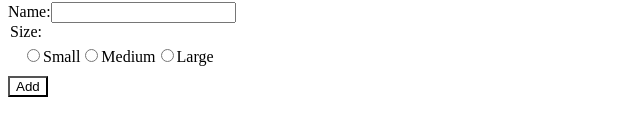
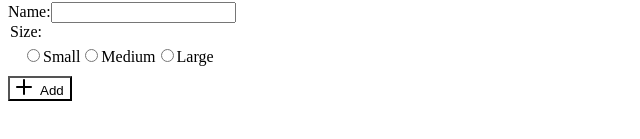
Before and after one commit to Treyson-Grange/DroneCones, a Nuxt app in the folder dronecones-app/: page /addDrone in a window 1280 px wide. Shown: the part 181-320 px from the top of the page, without its empty margins (0-640 px from the left). Built offline with nearby package versions, Linux system fonts and the light colour scheme.

Commit message:
updated colors to add more variation

```diff
--- a/dronecones-app/assets/style.css
+++ b/dronecones-app/assets/style.css
@@ -1,8 +1,9 @@
 @import url('https://fonts.googleapis.com/css2?family=Modak&family=Orbitron:wght@400;500;600;700;800;900&display=swap');
 
 :root {
-  --primary-color: #560BAD;
-  --secondary-color: #7209B7;
+  --primary-color: #3A0CA3;
+  --secondary-color: #560BAD;
+  --secondary-color-var: #7209B7;
   --accent-color: #4CC9F0;
   --accent-color-two: #f04cd7;
   --warning-color: #F72585;
@@ -206,7 +207,7 @@ textarea:focus{
   display: flex;
   align-items: center;
   justify-content: center;
-  background-color: var(--secondary-color);
+  background-color: var(--secondary-color-var);
   box-shadow: 0 3px 6px rgba(0, 0, 0, 0.16), 0 3px 6px rgba(0, 0, 0, 0.23);
   color: var(--text-secondary);
   height: 48px;
@@ -362,11 +363,14 @@ input[type="checkbox"] {
   border-radius: 16px;
   margin-bottom: 16px;
   box-shadow: 0 3px 6px rgba(0, 0, 0, 0.16), 0 3px 6px rgba(0, 0, 0, 0.23);
-  background-color: var(--secondary-color);
+  background-color: var(--secondary-color-var);
   color: var(--font-secondary);
 }
-.drone-item h2{
-  align-self: center;
+.drone-title {
+  width: 100%;
+  background-color: var(--secondary-color);
+  border-radius: 16px 16px 0px 0px;
+  padding: 0px 16px 0px 16px;
 }
 .drone-info {
   width: 100%;
--- a/dronecones-app/components/AddDrone.vue
+++ b/dronecones-app/components/AddDrone.vue
@@ -44,7 +44,10 @@
                     <label class = "radio-button" for="large">Large</label>
                 </fieldset>
                 <div class = "spacer">
-                    <button type = "submit" style = "background-color: var(--accent-color); color: var(--font-accent);">Add</button>
+                    <button type = "submit" style = "background-color: var(--accent-color); color: var(--font-accent);">
+                        <img src = "./../assets/plus.png" width = "16">
+                        <span style = "padding-left: 8px;">Add</span>
+                    </button>
                     <slot/>
                 </div>
             </form>
--- a/dronecones-app/components/Drones.vue
+++ b/dronecones-app/components/Drones.vue
@@ -11,9 +11,9 @@
             <slot/>
         </div>
         <div class = 'drone-item' v-for="(drone, index) in drones" :key="index">
-            <div class = 'spacer' style="width: 100%;">
+            <div class = 'drone-title spacer'>
               <button @click="this.$parent.editDrone(this.drones[index])"
-              style="margin: 0px; align-self: center; width:48px; padding: 0px"
+              style="margin: 0px; align-self: center; width:48px; padding: 0px;"
               >
                 <img src = "./../assets/edit.png" class = "invert" width="24" height="24">
               </button>
```
